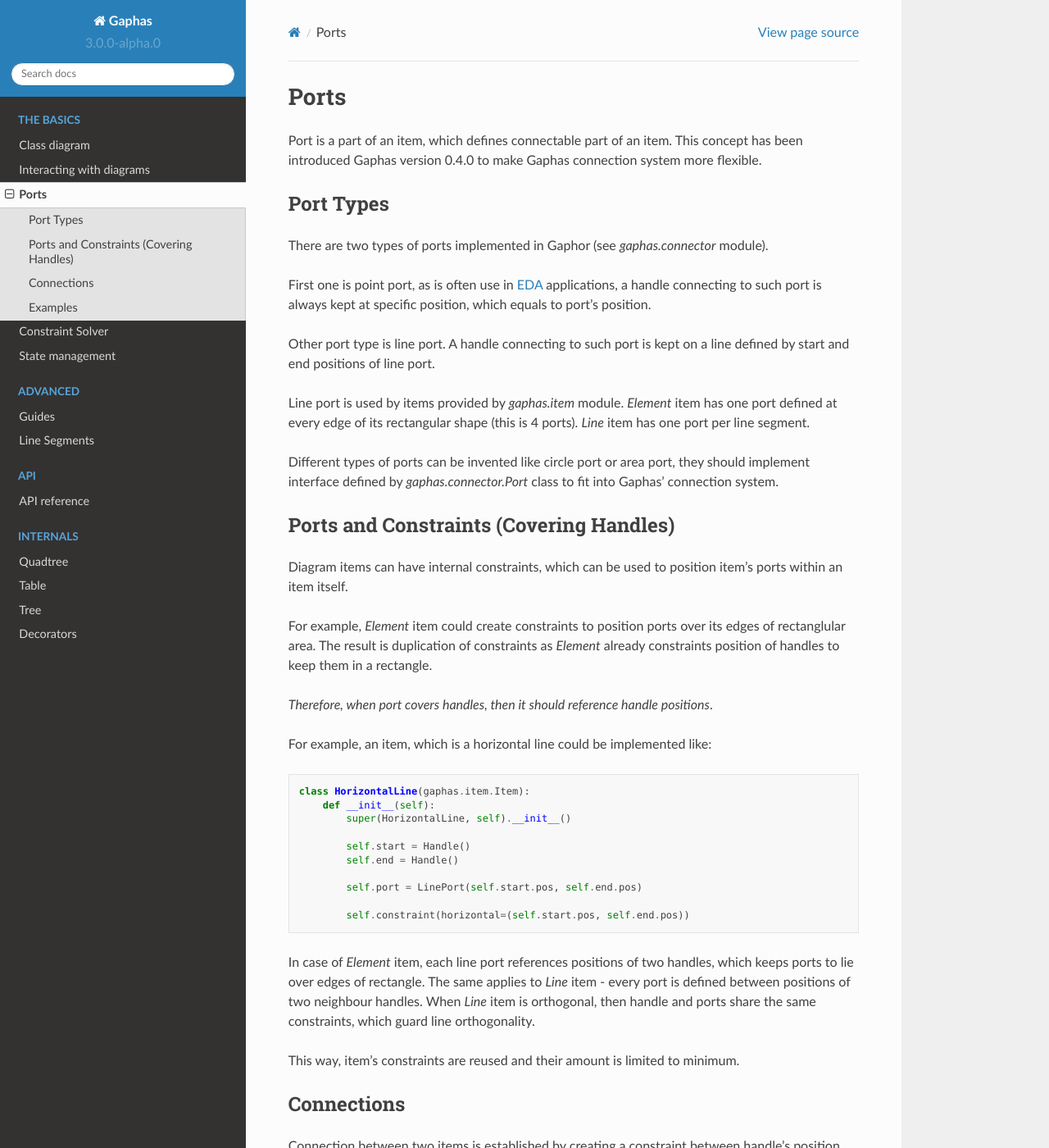
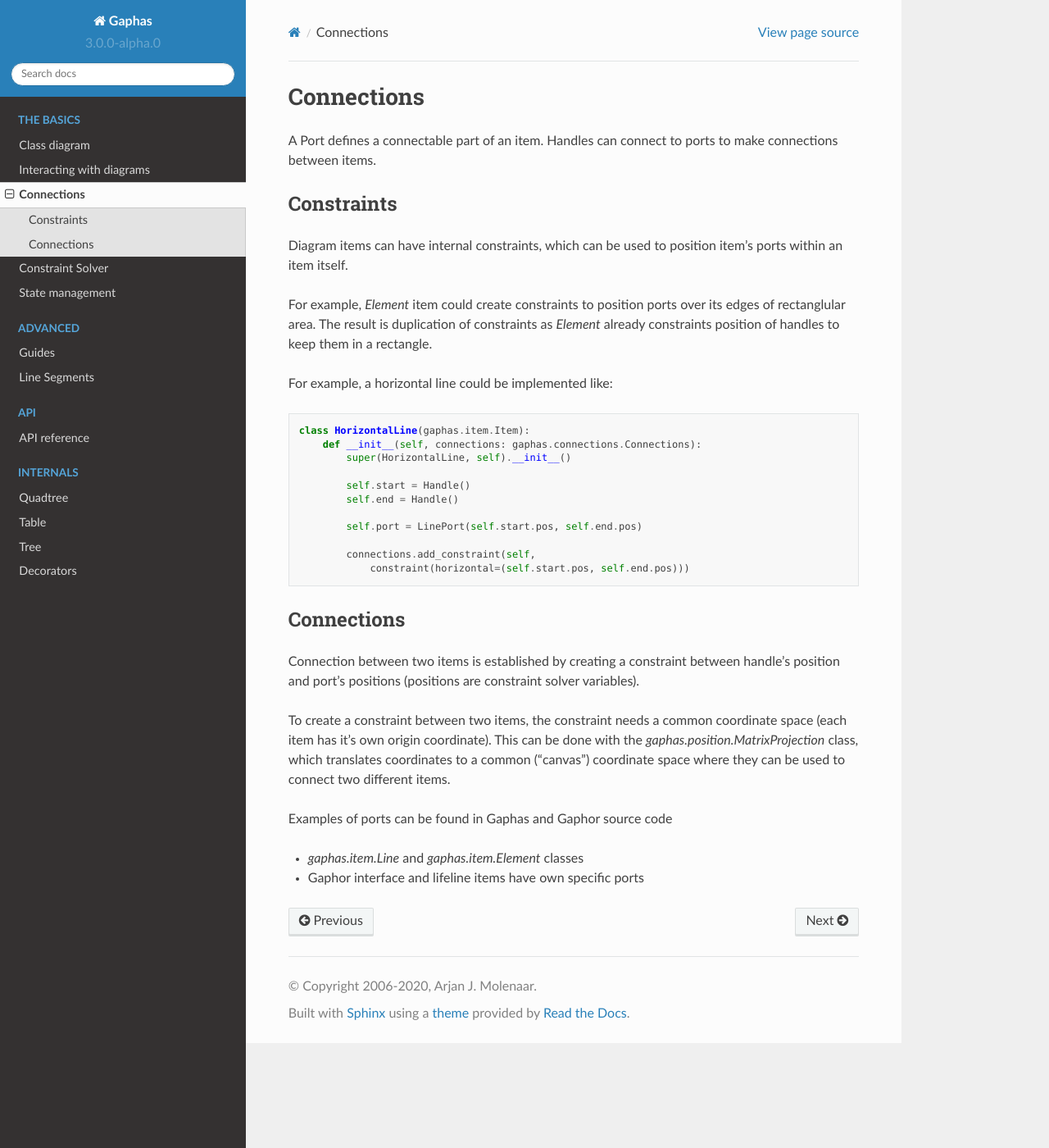
Before and after one commit to gaphor/gaphas, a Sphinx documentation site: the page built from docs/connectors.rst, in a window 1280 px wide and 1400 px high. Shown: the whole window at 82% size. Built offline with Sphinx 7.4.7 and the Read the Docs theme 2.0.0, drawn with Linux system fonts in a browser that asks for light colours; the version number is read from the project's files by our own code; some of the changed text lies outside the part shown.

Commit message:
Update docs for handles and ports

```diff
--- a/docs/connectors.rst
+++ b/docs/connectors.rst
@@ -1,32 +1,9 @@
-Ports
-=====
-Port is a part of an item, which defines connectable part of an item.
-This concept has been introduced Gaphas version 0.4.0 to make Gaphas
-connection system more flexible.
+Connections
+===========
+A Port defines a connectable part of an item. Handles can connect to ports to make connections between items.
 
-Port Types
-----------
-There are two types of ports implemented in Gaphor (see `gaphas.connector`
-module).
-
-First one is point port, as is often use in
-`EDA <http://en.wikipedia.org/wiki/Electronic_design_automation>`_
-applications, a handle connecting to such port is always kept at specific
-position, which equals to port's position.
-
-Other port type is line port. A handle connecting to such port is kept on
-a line defined by start and end positions of line port.
-
-Line port is used by items provided by `gaphas.item` module. `Element`
-item has one port defined at every edge of its rectangular shape (this is 4
-ports). `Line` item has one port per line segment.
-
-Different types of ports can be invented like circle port or area port, they
-should implement interface defined by `gaphas.connector.Port` class to fit
-into Gaphas' connection system.
-
-Ports and Constraints (Covering Handles)
-----------------------------------------
+Constraints
+-----------
 Diagram items can have internal constraints, which can be used to position
 item's ports within an item itself.
 
@@ -35,14 +12,10 @@ its edges of rectanglular area. The result is duplication of constraints as
 `Element` already constraints position of handles to keep them in
 a rectangle.
 
-*Therefore, when port covers handles, then it should reference handle
-positions*.
-
-For example, an item, which is a horizontal line could be implemented
-like::
+For example, a horizontal line could be implemented like::
 
     class HorizontalLine(gaphas.item.Item):
-        def __init__(self):
+        def __init__(self, connections: gaphas.connections.Connections):
             super(HorizontalLine, self).__init__()
 
             self.start = Handle()
@@ -50,16 +23,8 @@ like::
 
             self.port = LinePort(self.start.pos, self.end.pos)
 
-            self.constraint(horizontal=(self.start.pos, self.end.pos))
-
-In case of `Element` item, each line port references positions of two
-handles, which keeps ports to lie over edges of rectangle. The same applies
-to `Line` item - every port is defined between positions of two neighbour
-handles. When `Line` item is orthogonal, then handle and ports share the
-same constraints, which guard line orthogonality.
-
-This way, item's constraints are reused and their amount is limited to
-minimum.
+            connections.add_constraint(self,
+                constraint(horizontal=(self.start.pos, self.end.pos)))
 
 Connections
 -----------
@@ -67,13 +32,13 @@ Connection between two items is established by creating a constraint
 between handle's position and port's positions (positions are constraint
 solver variables).
 
-`ConnectHandleTool` class provides functionality to allow an user to
-perform connections between items.
+To create a constraint between two items, the constraint needs a common
+coordinate space (each item has it's own origin coordinate).
+This can be done with the `gaphas.position.MatrixProjection` class, which
+translates coordinates to a common ("canvas") coordinate space where they can
+be used to connect two different items.
 
-Examples
---------
 Examples of ports can be found in Gaphas and Gaphor source code
 
 - `gaphas.item.Line` and `gaphas.item.Element` classes
-- `gaphas.examples.PortoBox` class has an example of movable port
 - Gaphor interface and lifeline items have own specific ports
```
Also changed, not shown: docs/api/variable.rst (+11 -0 lines), 1 other file.
